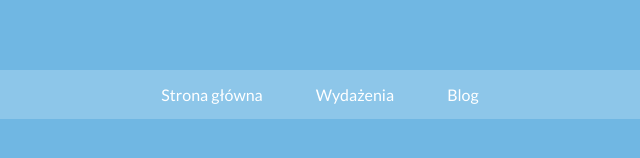
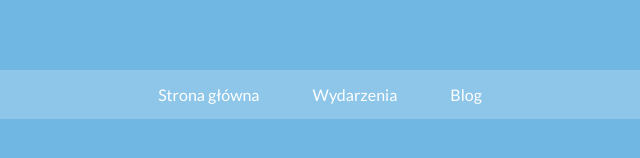
Before and after one commit to NataliaKurash/podyplomowe, a plain HTML site: page index.html in a window 1280 px wide. Shown: the part 610-768 px from the top of the page, 320-960 px from the left. Drawn offline with Linux system fonts and the light colour scheme.

Commit message:
Update index.html

```diff
--- a/index.html
+++ b/index.html
@@ -21,7 +21,7 @@
         <nav>
             <ul>
                 <li>Strona główna</li>
-                <li>Wydażenia</li>
+                <li>Wydarzenia</li>
                 <li>Blog</li>
             </ul>
         </nav>
```
